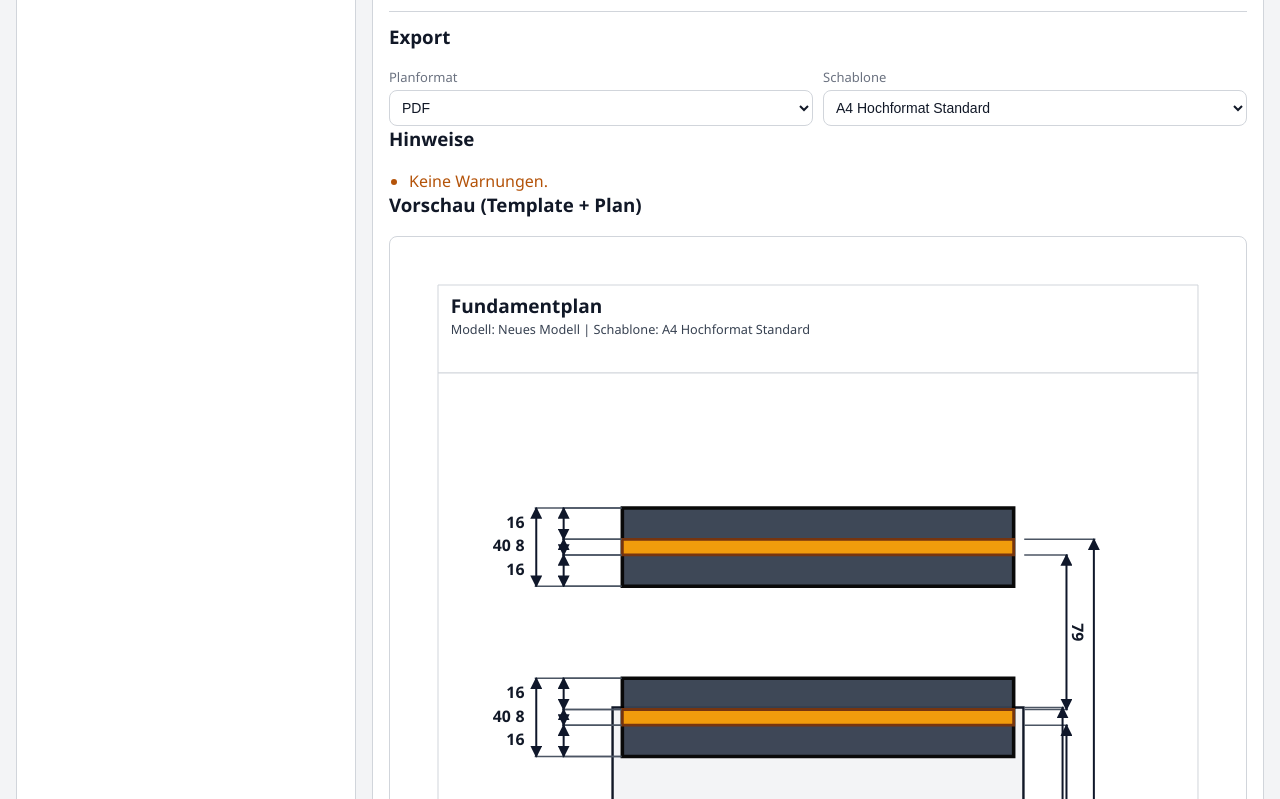
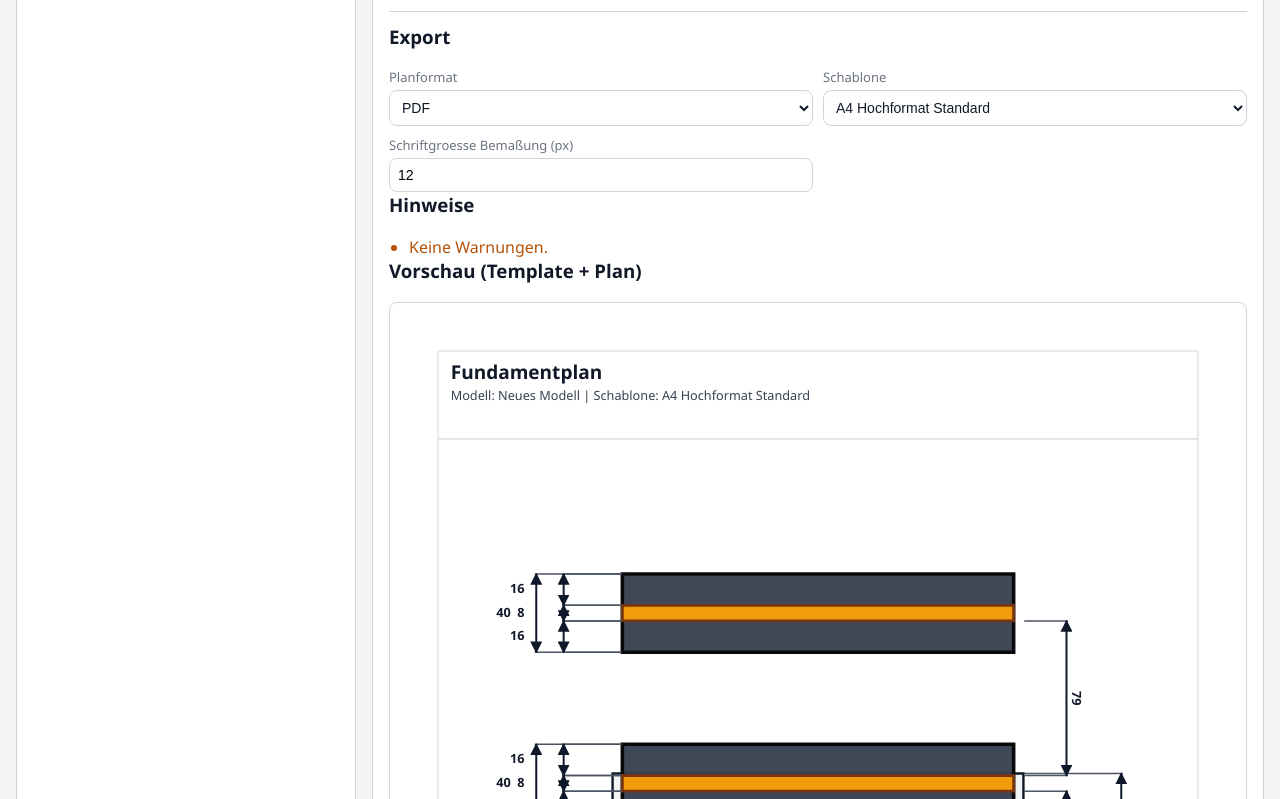
Before and after one commit to ReneRoseMuG/Sauna-Planer, a plain HTML site: page index.html in a window 1280 px wide. Shown: the part 841-1640 px from the top of the page. Drawn offline with nearby package versions, Linux system fonts and the light colour scheme.

Commit message:
Fixed Layout und Beschriftungen

```diff
--- a/app.js
+++ b/app.js
@@ -35,6 +35,7 @@ const elements = {
   imageGallery: document.getElementById("image-gallery"),
   exportFormat: document.getElementById("field-export-format"),
   templateId: document.getElementById("field-template-id"),
+  dimFontSize: document.getElementById("field-dim-font-size"),
   btnNew: document.getElementById("btn-new"),
   btnDelete: document.getElementById("btn-delete"),
   btnSave: document.getElementById("btn-save"),
@@ -284,6 +285,7 @@ function writeFormData(sauna) {
 
   elements.exportFormat.value = sauna.exportSettings.format;
   elements.templateId.value = sauna.exportSettings.templateId;
+  elements.dimFontSize.value = String(sauna.exportSettings.dimTextFontSizePx ?? 12);
 
   state.currentImages = Array.isArray(sauna.images) ? [...sauna.images] : [];
   renderImageGallery();
@@ -326,6 +328,7 @@ function readFormData() {
     exportSettings: {
       templateId: elements.templateId.value || getDefaultTemplate().id,
       format: elements.exportFormat.value === "svg" ? "svg" : "pdf",
+      dimTextFontSizePx: parseNumber(elements.dimFontSize.value) || 12,
     },
     config: {
       barrelLength: parseNumber(elements.barrelLength.value),
@@ -342,7 +345,12 @@ function readFormData() {
 function renderPreview() {
   const sauna = readFormData();
   const validation = validateSauna(sauna);
-  const plan = generatePlanSvg(sauna.config, { title: `Fundamentplan ${sauna.name}` });
+  const plan = generatePlanSvg(sauna.config, {
+    title: `Fundamentplan ${sauna.name}`,
+    typography: {
+      dimTextFontSizePx: sauna.exportSettings.dimTextFontSizePx,
+    },
+  });
 
   const template = getTemplateById(sauna.exportSettings.templateId);
   const composed = composePlanDocument({
--- a/domain/sauna.js
+++ b/domain/sauna.js
@@ -26,6 +26,7 @@ const ALLOWED_IMAGE_MIME_TYPES = ["image/png", "image/jpeg", "image/webp"];
  * @typedef {Object} ExportSettings
  * @property {string} templateId
  * @property {"pdf"|"svg"} format
+ * @property {number} dimTextFontSizePx
  */
 
 /**
@@ -55,6 +56,7 @@ export function createEmptySauna() {
     exportSettings: {
       templateId: "A4_PORTRAIT_STANDARD",
       format: "pdf",
+      dimTextFontSizePx: 12,
     },
     config: {
       barrelLength: 220,
@@ -218,7 +220,16 @@ function sanitizeExportSettings(raw) {
     ? source.templateId.trim()
     : "A4_PORTRAIT_STANDARD";
   const format = source.format === "svg" ? "svg" : "pdf";
-  return { templateId, format };
+  const dimTextFontSizePx = sanitizeFontSize(source.dimTextFontSizePx);
+  return { templateId, format, dimTextFontSizePx };
+}
+
+function sanitizeFontSize(value) {
+  const number = Number(value);
+  if (!Number.isFinite(number)) {
+    return 12;
+  }
+  return Math.max(9, Math.min(40, Math.round(number)));
 }
 
 function sanitizeRevision(value) {
--- a/index.html
+++ b/index.html
@@ -88,6 +88,9 @@
               <label>Schablone
                 <select id="field-template-id"></select>
               </label>
+              <label>Schriftgroesse Bema&szlig;ung (px)
+                <input id="field-dim-font-size" name="dimTextFontSizePx" type="number" step="1" min="9" max="40" />
+              </label>
             </div>
           </section>
         </form>
--- a/services/planGenerator.js
+++ b/services/planGenerator.js
@@ -1,5 +1,6 @@
 const SVG_NS = "http://www.w3.org/2000/svg";
 const SCALE = 10; // 1 cm = 10 SVG units
+const DEFAULT_DIM_TEXT_FONT_SIZE_PX = 13;
 
 /**
  * @typedef {Object} PlanMetrics
@@ -39,7 +40,7 @@ export function computeDerivedDimensions(saunaConfig) {
 
 /**
  * @param {import("../domain/sauna.js").SaunaConfig} saunaConfig
- * @param {{title?: string}=} options
+ * @param {{title?: string, typography?: { dimTextFontSizePx?: number }}=} options
  * @returns {{
  *   svgElement: SVGSVGElement,
  *   metrics: PlanMetrics,
@@ -88,6 +89,8 @@ export function generatePlanSvg(saunaConfig, options = {}) {
     warnings.push("Hinweis: Fuer die Reihen-Variante werden mindestens 3 Fuesse (footDistances.length >= 2) empfohlen.");
   }
 
+  const dimTextFontSizePx = Math.max(9, Number(options.typography?.dimTextFontSizePx) || DEFAULT_DIM_TEXT_FONT_SIZE_PX);
+
   const svg = createEl("svg", {
     xmlns: SVG_NS,
     role: "img",
@@ -95,7 +98,7 @@ export function generatePlanSvg(saunaConfig, options = {}) {
   });
 
   svg.appendChild(createDefs());
-  svg.appendChild(createStyle());
+  svg.appendChild(createStyle(dimTextFontSizePx));
 
   const gGeometry = createEl("g", { class: "geometry-group layer-geometry", "data-group": "geometry" });
   const gAnnotation = createEl("g", { class: "annotation-group layer-annotation", "data-group": "annotation" });
@@ -176,9 +179,9 @@ export function generatePlanSvg(saunaConfig, options = {}) {
     annotationMaxY = Math.max(annotationMaxY, bounds.maxY);
   };
 
-  const baseDimRefX = Math.max(geometryMaxX, barrelMaxX);
-  const segmentOffsetX = cm(22);
-  const totalOffsetX = cm(36);
+  const rightDimRefX = Math.max(geometryMaxX, barrelMaxX);
+  const rightSegmentOffsetX = cm(22);
+  const rightBarrelLengthOffsetX = cm(50); // ganz rechts aussen
   const leftDimRefX = -foundationSizeX / 2;
   const leftDetailOffsetX = -cm(30);
   const leftOverallOffsetX = -cm(44);
@@ -210,6 +213,7 @@ export function generatePlanSvg(saunaConfig, options = {}) {
         textXOverride: leftTextX,
         textAnchorOverride: "end",
         rotateText: false,
+        fontSizePx: dimTextFontSizePx,
       })
     );
 
@@ -228,6 +232,7 @@ export function generatePlanSvg(saunaConfig, options = {}) {
         textXOverride: leftTextX,
         textAnchorOverride: "end",
         rotateText: false,
+        fontSizePx: dimTextFontSizePx,
       })
     );
 
@@ -246,6 +251,7 @@ export function generatePlanSvg(saunaConfig, options = {}) {
         textXOverride: leftTextX,
         textAnchorOverride: "end",
         rotateText: false,
+        fontSizePx: dimTextFontSizePx,
       })
     );
 
@@ -264,50 +270,32 @@ export function generatePlanSvg(saunaConfig, options = {}) {
         textXOverride: leftOverallTextX,
         textAnchorOverride: "end",
         rotateText: false,
+        fontSizePx: dimTextFontSizePx,
       })
     );
   }
 
-  // Segmentmasse (Innenkante zu Innenkante) entlang der Y-Achse
+  // Rechts: Segmentmasse (Innenkante zu Innenkante) entlang der Y-Achse
   for (let i = 0; i < footCenterYUp.length - 1; i += 1) {
     const yInnerUpperCurrentUp = footCenterYUp[i] + footSizeY / 2;
     const yInnerLowerNextUp = footCenterYUp[i + 1] - footSizeY / 2;
 
     trackAnnotation(
       drawDimension({
-        x1: baseDimRefX,
+        x1: rightDimRefX,
         y1: yUpToSvg(yInnerUpperCurrentUp),
-        x2: baseDimRefX,
+        x2: rightDimRefX,
         y2: yUpToSvg(yInnerLowerNextUp),
-        offset: segmentOffsetX,
+        offset: rightSegmentOffsetX,
         text: `${formatCm(footDistancesCm[i])}`,
         orientation: "vertical",
         guidesGroup: gGuides,
         dimGroup: gDims,
         textGroup: gText,
+        fontSizePx: dimTextFontSizePx,
       })
     );
   }
-
-  // Gesamtmass der Fussreihe: Sum(footDistances) + footCount * footSizeY
-  const totalStartYUp = footCenterYUp[0] - footSizeY / 2;
-  const totalEndYUp = footCenterYUp[footCenterYUp.length - 1] + footSizeY / 2;
-  const totalFootSpanCm = footDistancesCm.reduce((sum, value) => sum + value, 0) + footCount * (Number(saunaConfig.footThickness) || 0);
-
-  trackAnnotation(
-    drawDimension({
-      x1: baseDimRefX,
-      y1: yUpToSvg(totalStartYUp),
-      x2: baseDimRefX,
-      y2: yUpToSvg(totalEndYUp),
-      offset: totalOffsetX,
-      text: `${formatCm(totalFootSpanCm)}`,
-      orientation: "vertical",
-      guidesGroup: gGuides,
-      dimGroup: gDims,
-      textGroup: gText,
-    })
-  );
 
   // Fussbreite (X) ueber der Fassbreiten-Bemassung
   trackAnnotation(
@@ -322,6 +310,7 @@ export function generatePlanSvg(saunaConfig, options = {}) {
       guidesGroup: gGuides,
       dimGroup: gDims,
       textGroup: gText,
+      fontSizePx: dimTextFontSizePx,
     })
   );
 
@@ -339,21 +328,24 @@ export function generatePlanSvg(saunaConfig, options = {}) {
       dimGroup: gDims,
       textGroup: gText,
       textOffsetOverride: cm(6),
+      fontSizePx: dimTextFontSizePx,
     })
   );
 
+  // Rechts ganz aussen: Fasslaenge
   trackAnnotation(
     drawDimension({
-      x1: barrelMaxX,
+      x1: rightDimRefX,
       y1: barrelY,
-      x2: barrelMaxX,
+      x2: rightDimRefX,
       y2: barrelMaxY,
-      offset: cm(20),
+      offset: rightBarrelLengthOffsetX,
       text: `${formatCm(Number(saunaConfig.barrelLength) || 0)}`,
       orientation: "vertical",
       guidesGroup: gGuides,
       dimGroup: gDims,
       textGroup: gText,
+      fontSizePx: dimTextFontSizePx,
     })
   );
 
@@ -390,13 +382,14 @@ function drawDimension({
   textAnchorOverride,
   textOffsetOverride,
   rotateText = true,
+  fontSizePx = DEFAULT_DIM_TEXT_FONT_SIZE_PX,
 }) {
   const extensionOvershoot = cm(0.8); // 8 mm
   const objectGap = cm(0.4); // 4 mm
   const defaultTextOffset = cm(2.8);
   const textOffset = Number.isFinite(Number(textOffsetOverride)) ? Number(textOffsetOverride) : defaultTextOffset;
   const markerPad = cm(1.8);
-  const fontSize = 15;
+  const fontSize = Math.max(9, Number(fontSizePx) || DEFAULT_DIM_TEXT_FONT_SIZE_PX);
 
   if (orientation === "horizontal") {
     const direction = offset >= 0 ? 1 : -1;
@@ -478,7 +471,7 @@ function drawDimension({
   };
 }
 
-function createStyle() {
+function createStyle(dimTextFontSizePx) {
   const style = createEl("style");
   style.textContent = `
     .layer-barrel rect {
@@ -516,7 +509,7 @@ function createStyle() {
     .layer-text text {
       fill: #111827;
       font-family: 'Segoe UI', Tahoma, sans-serif;
-      font-size: 15px;
+      font-size: ${dimTextFontSizePx}px;
       font-weight: 600;
     }
   `;
```
